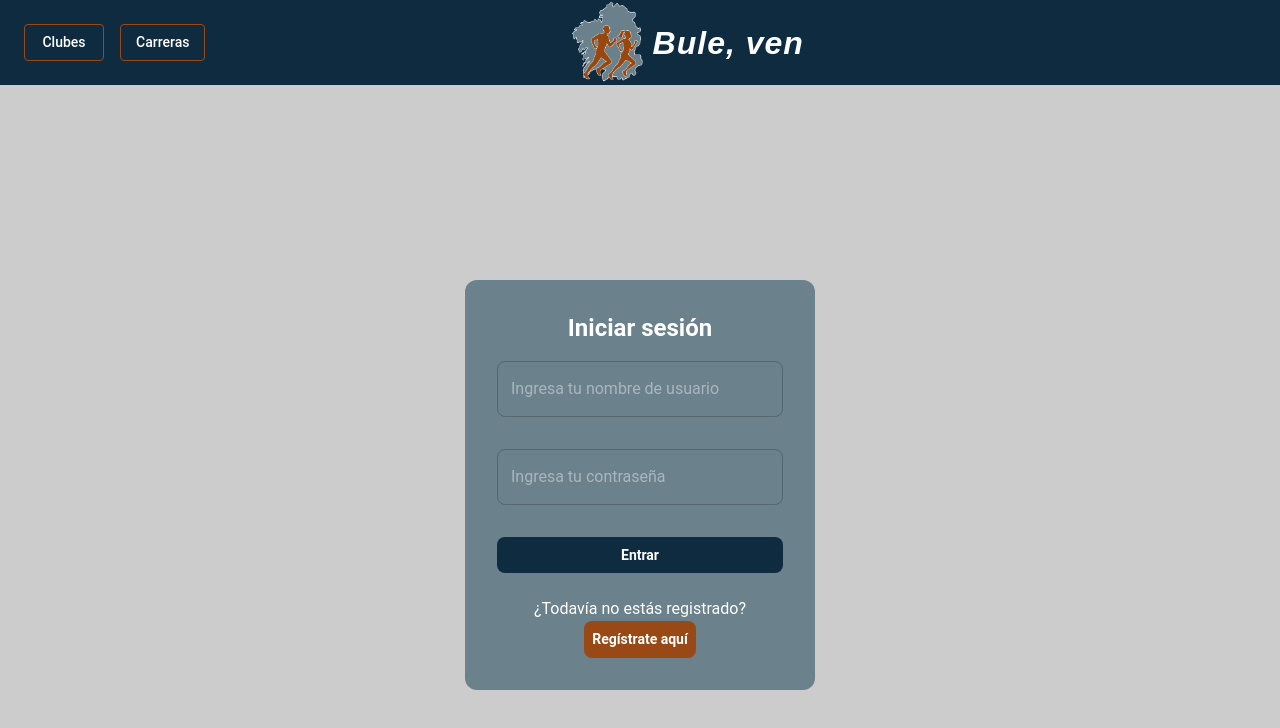
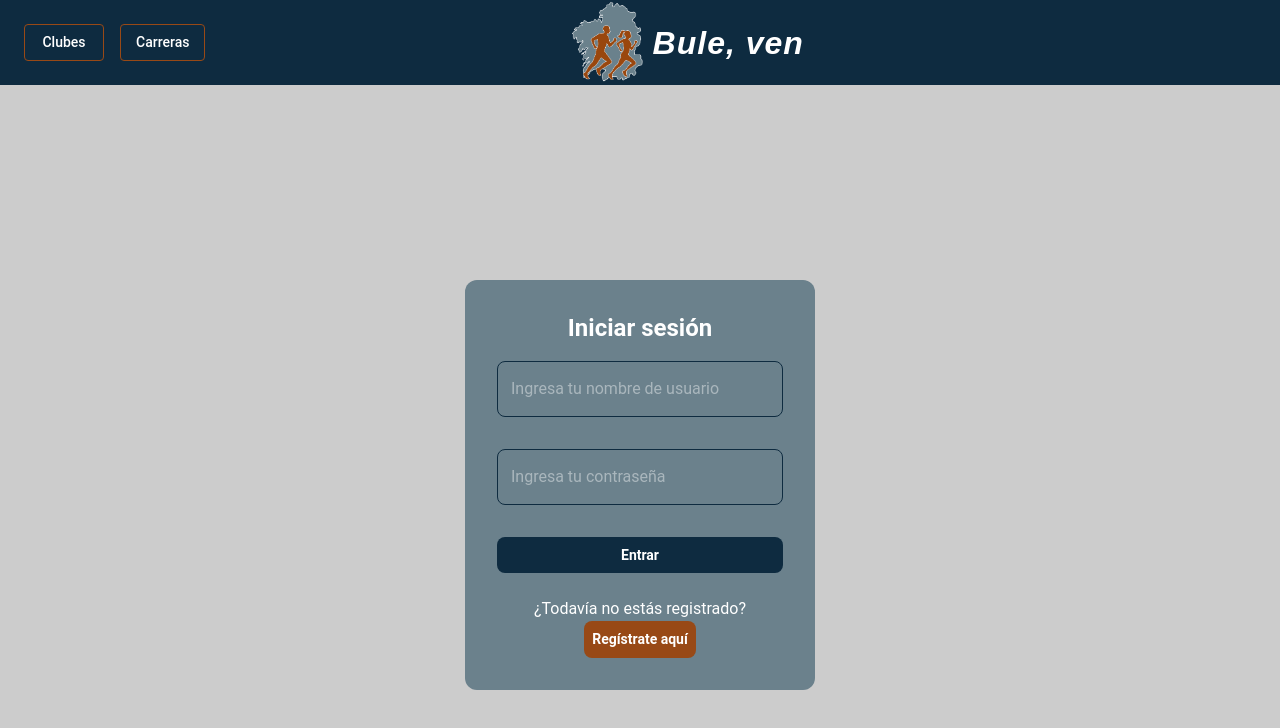
Before and after one commit to ceciliaNaveira/clubescarreras-front, a React (Vite) app: page /login in a window 1280 px wide. Shown: the top 728 px of the page. Built offline with nearby package versions, Linux system fonts and the light colour scheme; some icons are missing.

Commit message:
cambio color

```diff
--- a/src/components/CustomTextField.tsx
+++ b/src/components/CustomTextField.tsx
@@ -11,7 +11,7 @@ export const CustomTextField = (props: TextFieldProps) => {
         "& .MuiOutlinedInput-root": {
           borderRadius: 2,
           "& fieldset": {
-            borderColor: "rgba(0,0,0,0.2)",
+            borderColor: "primary.main",
           },
           "&:hover fieldset": {
             borderColor: "primary.main",
```
